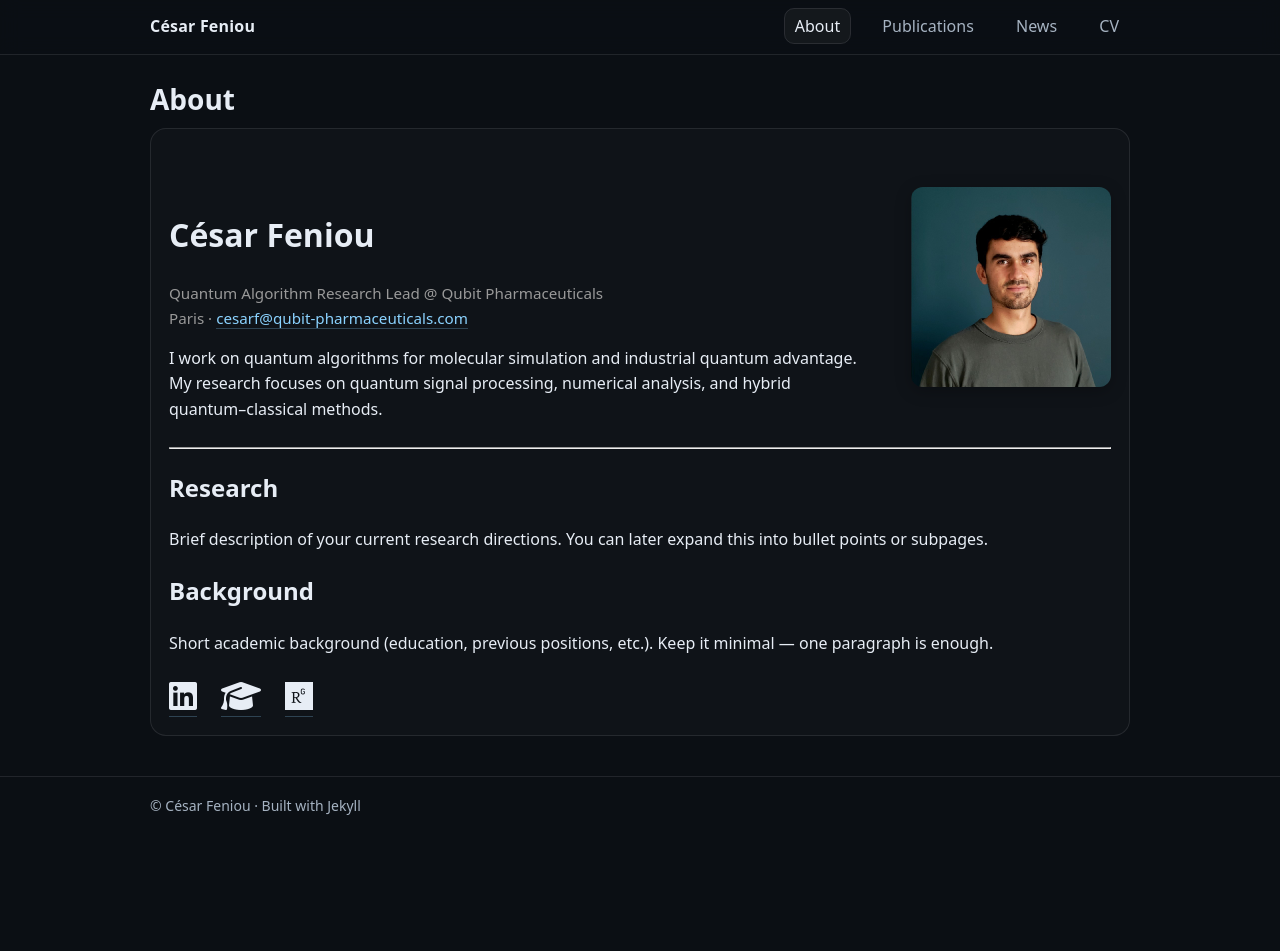
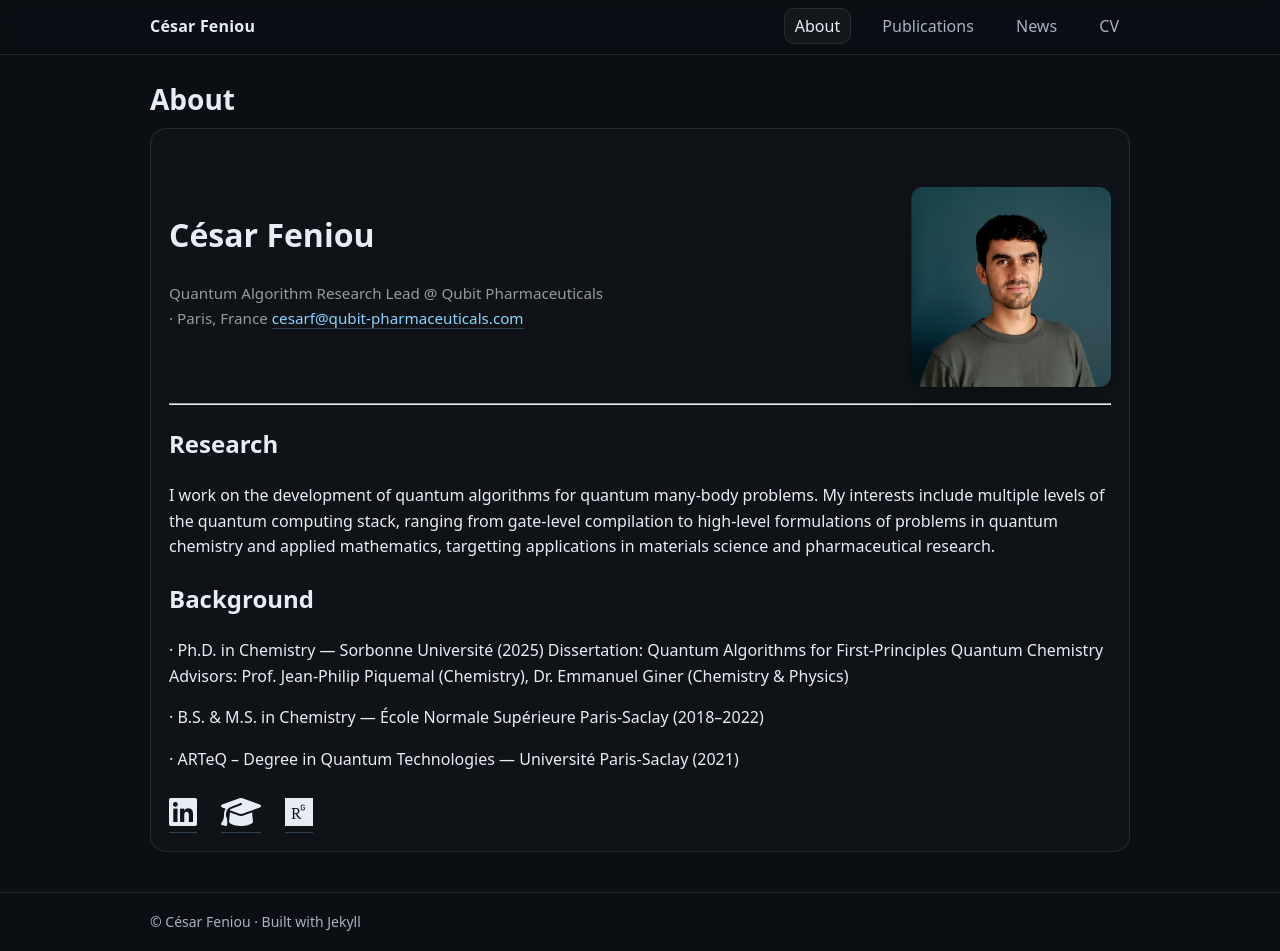
Before and after one commit to cesarfeniou/cesarfeniou.github.io, a Jekyll site: the page built from index.md, in a window 1280 px wide and 951 px high. Built offline with Jekyll 4.4.1, drawn with Linux system fonts in a browser that asks for light colours.

Commit message:
Update index.md

```diff
--- a/index.md
+++ b/index.md
@@ -9,15 +9,8 @@ title: About
     <h1>César Feniou</h1>
 
     <p class="intro-meta">
-      Quantum Algorithm Research Lead @ Qubit Pharmaceuticals<br>
-      Paris · <a href="mailto:cesarf@qubit-pharmaceuticals.com">cesarf@qubit-pharmaceuticals.com</a>
-    </p>
-
-    <p>
-      I work on quantum algorithms for molecular simulation and
-      industrial quantum advantage.
-      My research focuses on quantum signal processing,
-      numerical analysis, and hybrid quantum–classical methods.
+      Quantum Algorithm Research Lead @ Qubit Pharmaceuticals<br> · Paris, France
+      <a href="mailto:cesarf@qubit-pharmaceuticals.com">cesarf@qubit-pharmaceuticals.com</a>
     </p>
 
   </div>
@@ -33,12 +26,16 @@ title: About
 
 ## Research
 
-Brief description of your current research directions.
-You can later expand this into bullet points or subpages.
+I work on the development of quantum algorithms for quantum many-body problems. My interests include multiple levels of the quantum computing stack, ranging from gate-level compilation to high-level formulations of problems in quantum chemistry and applied mathematics, targetting applications in materials science and pharmaceutical research.
 
 ## Background
 
-Short academic background (education, previous positions, etc.).
-Keep it minimal — one paragraph is enough.
+· Ph.D. in Chemistry — Sorbonne Université (2025)
+    Dissertation: Quantum Algorithms for First-Principles Quantum Chemistry
+    Advisors: Prof. Jean-Philip Piquemal (Chemistry), Dr. Emmanuel Giner (Chemistry & Physics)
+
+· B.S. & M.S. in Chemistry — École Normale Supérieure Paris-Saclay (2018–2022)
+
+· ARTeQ -- Degree in Quantum Technologies — Université Paris-Saclay (2021)
 
 {% include social-icons.html %}
```
